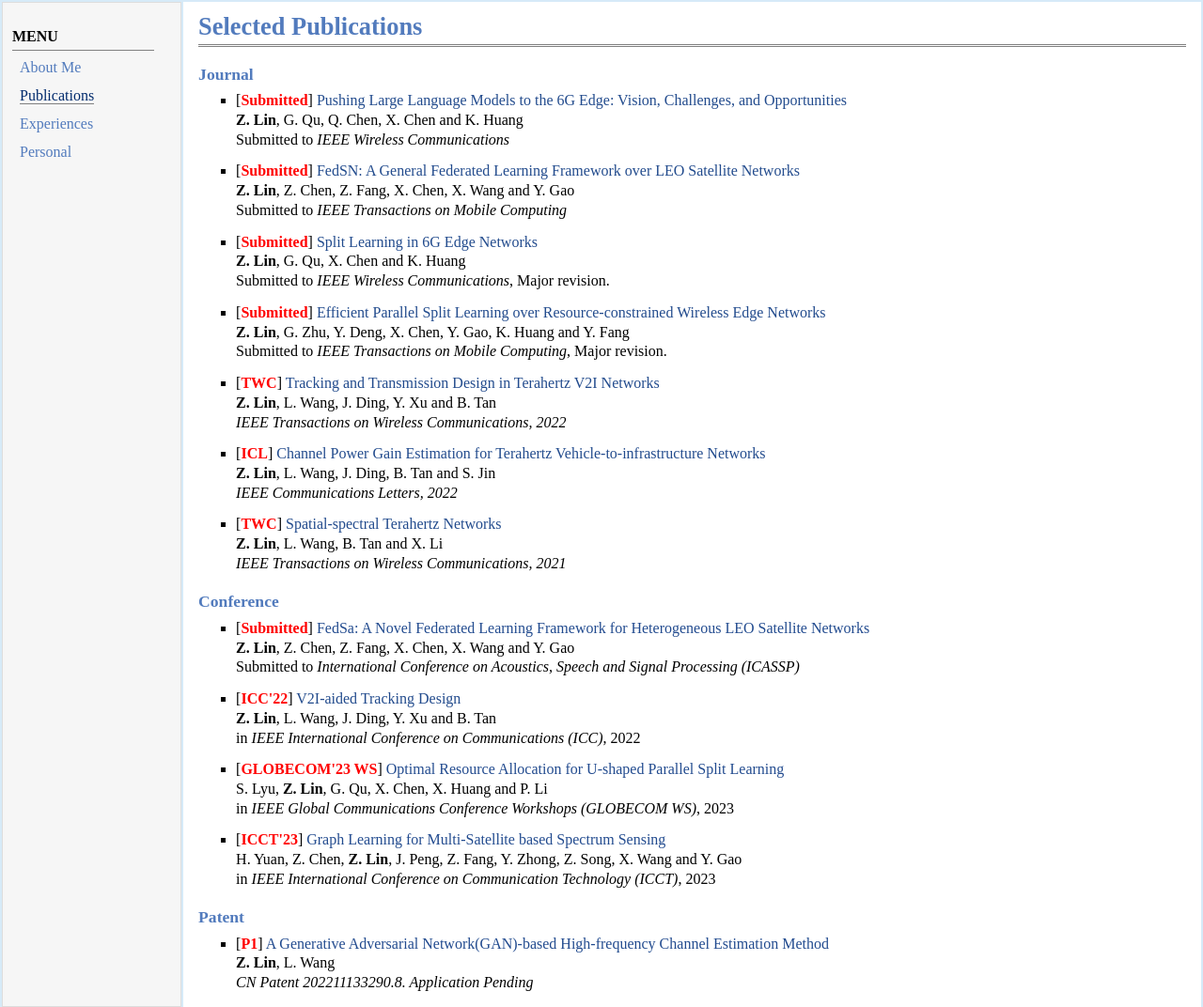
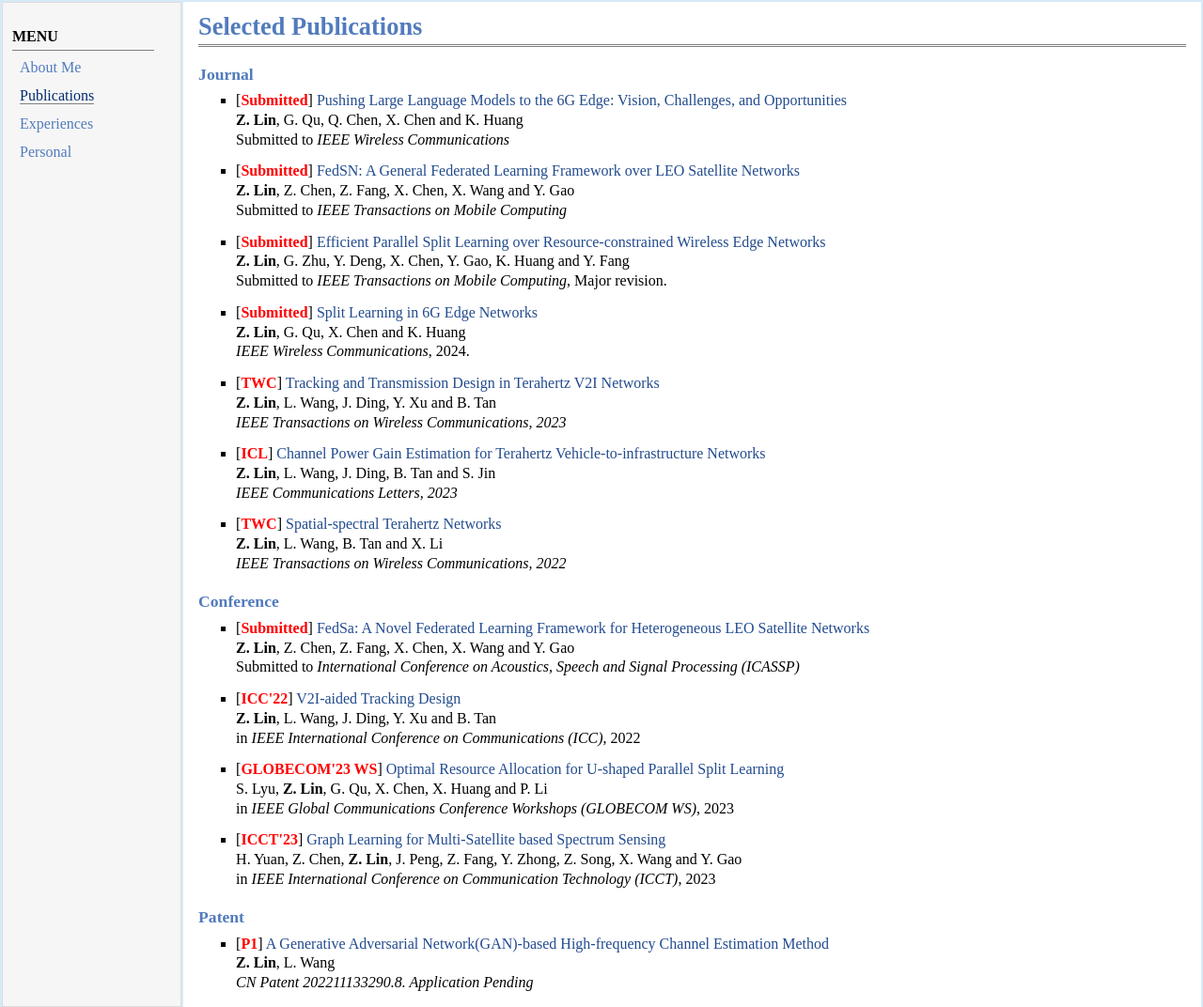
Before and after one commit to xianhaochen/xianhaochen.github.io, a plain HTML site: page publications.html in a window 1280 px wide. Shown: the whole page at 94% size. Drawn offline with Linux system fonts and the light colour scheme.

Commit message:
Update publications.html

```diff
--- a/publications.html
+++ b/publications.html
@@ -42,33 +42,33 @@ over LEO Satellite Networks </a><br />
         </li>
     </ul>
     <ul>
-        <li><p>[<font color="red"><b>Submitted</b></font>] <a href="https://arxiv.org/pdf/2306.12194.pdf">Split Learning in 6G Edge Networks</a> <br />
-            <b>Z. Lin</b>, G. Qu, X. Chen and K. Huang <br />
-            Submitted to <i>IEEE Wireless Communications</i>, Major revision.</p>
-        </li>
-    </ul>
-    <ul>
         <li><p>[<font color="red"><b>Submitted</b></font>] <a href="https://arxiv.org/pdf/2303.15991.pdf">Efficient Parallel Split Learning over Resource-constrained Wireless Edge Networks</a> <br />
             <b>Z. Lin</b>, G. Zhu, Y. Deng, X. Chen, Y. Gao, K. Huang and Y. Fang <br />
             Submitted to <i>IEEE Transactions on Mobile Computing</i>, Major revision.</p>
         </li>
     </ul>
+      <ul>
+        <li><p>[<font color="red"><b>Submitted</b></font>] <a href="https://arxiv.org/pdf/2306.12194.pdf">Split Learning in 6G Edge Networks</a> <br />
+            <b>Z. Lin</b>, G. Qu, X. Chen and K. Huang <br />
+            <i>IEEE Wireless Communications</i>, 2024.</p>
+        </li>
+    </ul>
     <ul>
         <li><p>[<font color="red"><b>TWC</b></font>] <a href="https://ieeexplore.ieee.org/document/9916171">Tracking and Transmission Design in Terahertz V2I Networks</a> <br />
             <b>Z. Lin</b>, L. Wang, J. Ding, Y. Xu and B. Tan <br />
-            <i>IEEE Transactions on Wireless Communications, 2022</i></p>
+            <i>IEEE Transactions on Wireless Communications, 2023</i></p>
         </li>
     </ul>
     <ul>
         <li><p>[<font color="red"><b>ICL</b></font>] <a href="https://ieeexplore.ieee.org/stamp/stamp.jsp?tp=&arnumber=9906090">Channel Power Gain Estimation for Terahertz Vehicle-to-infrastructure Networks</a> <br />
             <b>Z. Lin</b>, L. Wang, J. Ding, B. Tan and S. Jin <br />
-            <i>IEEE Communications Letters, 2022</i></p>
+            <i>IEEE Communications Letters, 2023</i></p>
         </li>
     </ul>
     <ul>
         <li><p>[<font color="red"><b>TWC</b></font>] <a href="https://ieeexplore.ieee.org/document/9612105">Spatial-spectral Terahertz Networks</a> <br />
             <b>Z. Lin</b>, L. Wang, B. Tan and X. Li <br />
-            <i>IEEE Transactions on Wireless Communications, 2021</i></p>
+            <i>IEEE Transactions on Wireless Communications, 2022</i></p>
         </li>
     </ul>
 
```
